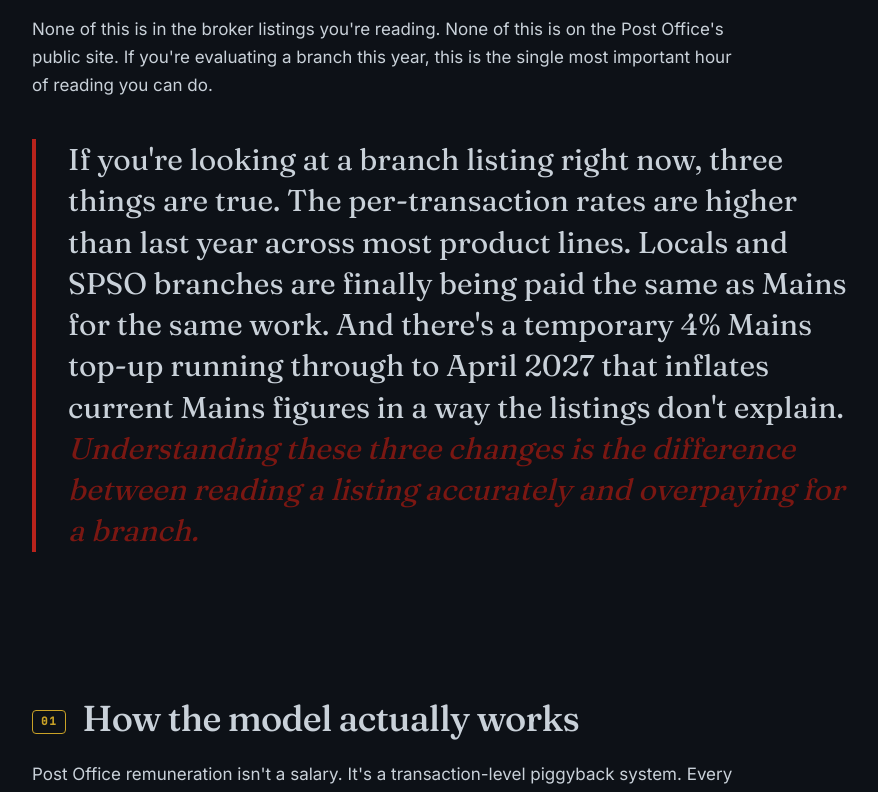
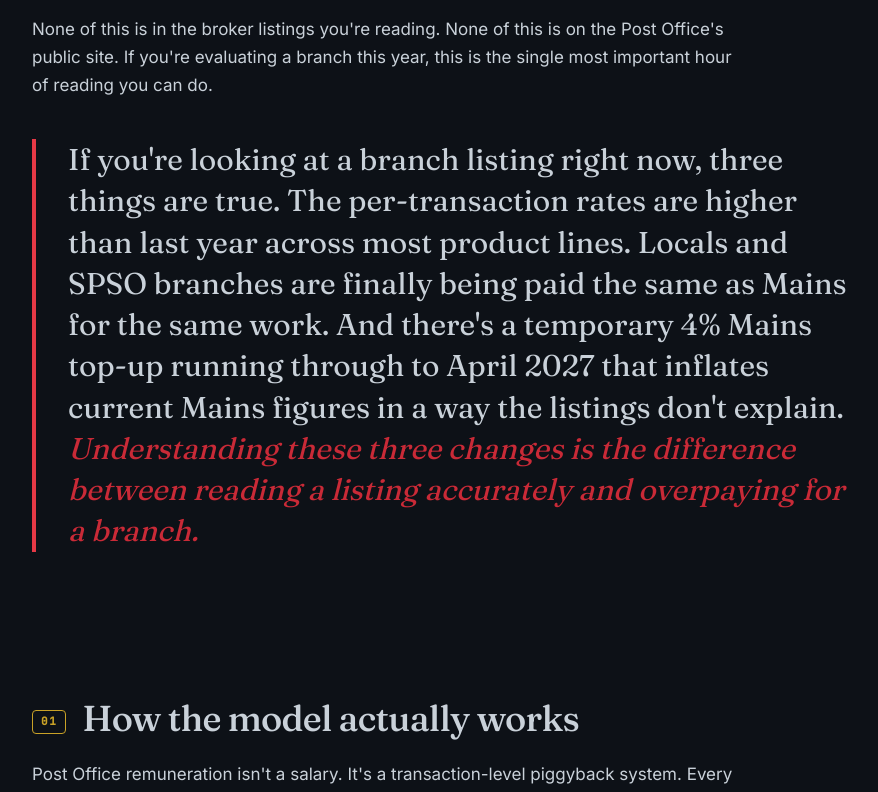
Before and after one commit to agentmicky23-collab/fcm-intelligence-reports, a Next.js app: page /support/remuneration-calculator in a window 1280 px wide. Shown: the part 1180-1972 px from the top of the page, without its empty margins (66-944 px from the left). Built offline with nearby package versions, Linux system fonts and the light colour scheme.

Commit message:
style: brighten red accent from #b8231c to #e63946

```diff
--- a/app/support/remuneration-calculator/CalculatorClient.jsx
+++ b/app/support/remuneration-calculator/CalculatorClient.jsx
@@ -182,8 +182,8 @@ export default function CalculatorClient() {
             </p>
           </div>
 
-          <blockquote className="text-xl md:text-2xl lg:text-3xl leading-snug text-[#c9d1d9] pl-8 border-l-4 border-[#b8231c] my-10 max-w-[820px]" style={{ fontFamily: "'Fraunces', serif" }}>
-            If you're looking at a branch listing right now, three things are true. The per-transaction rates are higher than last year across most product lines. Locals and SPSO branches are finally being paid the same as Mains for the same work. And there's a temporary 4% Mains top-up running through to April 2027 that inflates current Mains figures in a way the listings don't explain. <em className="italic text-[#7a1712]">Understanding these three changes is the difference between reading a listing accurately and overpaying for a branch.</em>
+          <blockquote className="text-xl md:text-2xl lg:text-3xl leading-snug text-[#c9d1d9] pl-8 border-l-4 border-[#e63946] my-10 max-w-[820px]" style={{ fontFamily: "'Fraunces', serif" }}>
+            If you're looking at a branch listing right now, three things are true. The per-transaction rates are higher than last year across most product lines. Locals and SPSO branches are finally being paid the same as Mains for the same work. And there's a temporary 4% Mains top-up running through to April 2027 that inflates current Mains figures in a way the listings don't explain. <em className="italic text-[#c92a37]">Understanding these three changes is the difference between reading a listing accurately and overpaying for a branch.</em>
           </blockquote>
         </section>
 
@@ -957,7 +957,7 @@ export default function CalculatorClient() {
             <div className="flex flex-col sm:flex-row gap-3 flex-wrap">
               <a
                 href="/intelligence"
-                className="inline-block px-5 md:px-6 py-3 bg-[#b8231c] text-white no-underline text-[11px] font-bold tracking-[0.12em] uppercase border border-[#b8231c] transition-all font-mono hover:bg-[#7a1712]"
+                className="inline-block px-5 md:px-6 py-3 bg-[#e63946] text-white no-underline text-[11px] font-bold tracking-[0.12em] uppercase border border-[#e63946] transition-all font-mono hover:bg-[#c92a37]"
               >
                 Explore Intelligence Reports
               </a>
```
